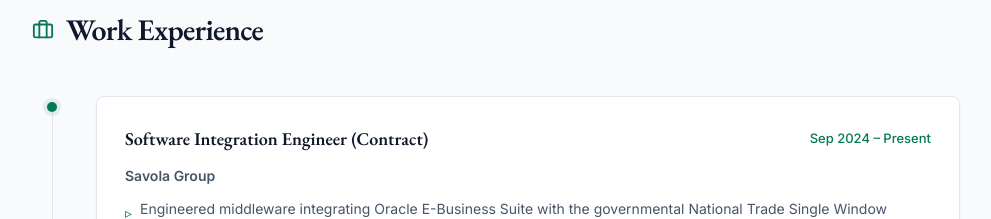
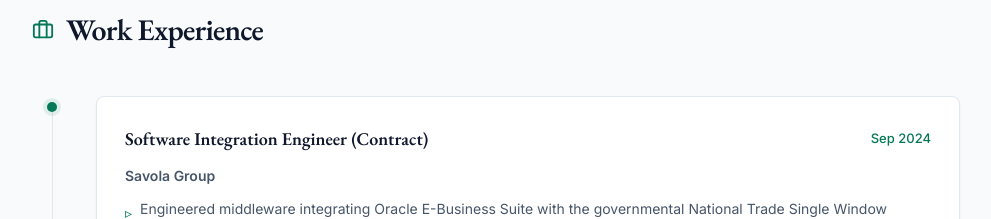
Before and after one commit to sfarshian/sfarshian.github.io, a React (Vite) app: page / in a window 1280 px wide. Shown: the part 900-1119 px from the top of the page, without its empty margins (144-1135 px from the left). Built offline with nearby package versions, Linux system fonts and the light colour scheme.

Commit message:
Updated Data

```diff
--- a/src/data.ts
+++ b/src/data.ts
@@ -51,7 +51,7 @@
   {
     title: "Software Integration Engineer (Contract)",
     company: "Savola Group",
-    period: "Sep 2024 – Present",
+    period: "Sep 2024",
     points: [
       "Engineered middleware integrating Oracle E-Business Suite with the governmental National Trade Single Window (NTSW) platform.",
       "Built a lightweight REST-based integration system, effectively eliminating manual shipment registration.",
```
